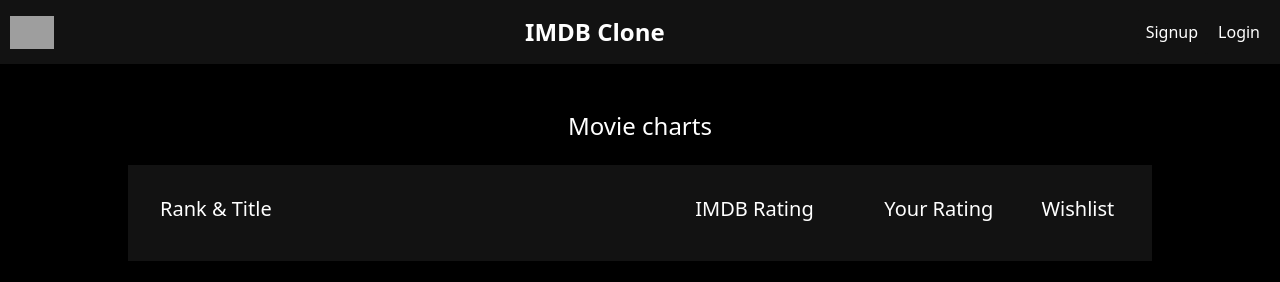
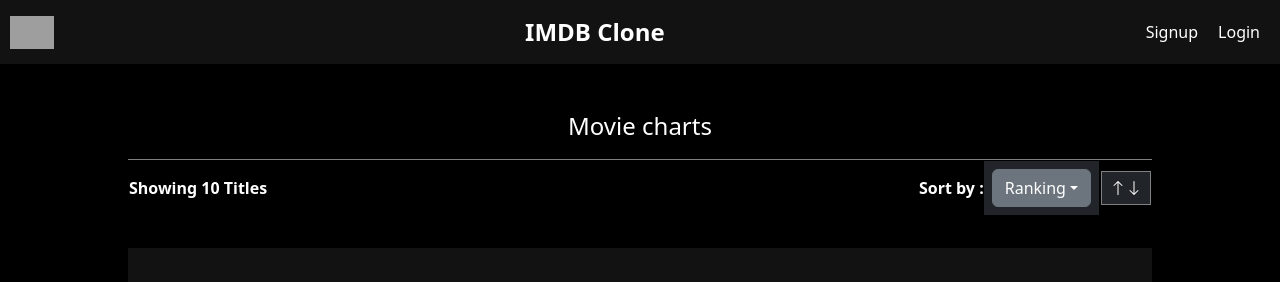
Before and after one commit to RahulHatwal/imdb-clone, a React (Create React App) app: page / in a window 1280 px wide. Shown: the top 282 px of the page. Built offline with nearby package versions, Linux system fonts and the light colour scheme; grey boxes are pictures that could not be loaded.

Commit message:
Added changes

```diff
--- a/src/bootstrapData/index.js
+++ b/src/bootstrapData/index.js
@@ -64,7 +64,7 @@
     year: 1994,
     rating: 9.2,
     numberOfRatings: 8319470138,
-    yourRating: 4,
+    yourRating: null,
     posterUrl:
       "https://m.media-amazon.com/images/M/MV5BMDFkYTc0MGEtZmNhMC00ZDIzLWFmNTEtODM1ZmRlYWMwMWFmXkEyXkFqcGdeQXVyMTMxODk2OTU@._V1_UY67_CR0,0,45,67_AL_.jpg",
   },
--- /dev/null
+++ b/src/components/MovieCharts/DropdownButton.js
@@ -0,0 +1,23 @@
+import Dropdown from "react-bootstrap/Dropdown";
+
+function DropdownButton() {
+  return (
+    <Dropdown>
+      <Dropdown.Toggle variant="secondary" id="dropdown-basic">
+        Ranking
+      </Dropdown.Toggle>
+
+      <Dropdown.Menu variant="dark">
+        <Dropdown.Item href="#/action-1" active>
+          Ranking
+        </Dropdown.Item>
+        <Dropdown.Item href="#/action-2">IMDB Rating</Dropdown.Item>
+        <Dropdown.Item href="#/action-3">Release Date</Dropdown.Item>
+        <Dropdown.Item href="#/action-3">Number of Ratings</Dropdown.Item>
+        <Dropdown.Item href="#/action-3">Your Rating</Dropdown.Item>
+      </Dropdown.Menu>
+    </Dropdown>
+  );
+}
+
+export default DropdownButton;
--- a/src/components/MovieCharts/MovieCharts.js
+++ b/src/components/MovieCharts/MovieCharts.js
@@ -3,9 +3,11 @@
 import bootstrap from "../../bootstrapData";
 import { BsFillStarFill, BsFillBookmarkPlusFill, BsStar } from "react-icons/bs";
 import RatingModal from "./RatingModal";
+
 import { Rating } from "react-simple-star-rating";
 import Modal from "react-bootstrap/Modal";
 import Button from "react-bootstrap/Button";
+import MovieFilter from "./MovieFilter";
 
 export default function MovieCharts() {
   console.log(bootstrap.movies.list);
@@ -16,7 +18,7 @@
         <div className="movie-charts-title">
           <h4>Movie charts</h4>
         </div>
-
+        <MovieFilter movieList={bootstrap.movies.list} />
         <div className="movie-charts-titleContainer">
           <div className="movie-charts-movieTitle">
             <h5>Rank & Title</h5>
--- /dev/null
+++ b/src/components/MovieCharts/MovieFilter.css
@@ -0,0 +1,16 @@
+.filter-row {
+  border-top: 1px solid grey;
+  margin-top: 10px;
+}
+
+.filterCol {
+  display: flex;
+  align-items: center;
+  justify-content: end;
+}
+.sortIconCol {
+  border: 1px solid grey;
+  display: flex;
+  align-items: center;
+  justify-content: center;
+}
--- /dev/null
+++ b/src/components/MovieCharts/MovieFilter.js
@@ -0,0 +1,28 @@
+import React from "react";
+import Table from "react-bootstrap/Table";
+import DropdownButton from "./DropdownButton";
+import "./MovieFilter.css";
+import { BsArrowUp, BsArrowDown } from "react-icons/bs";
+
+export default function MovieFilter(props) {
+  const { movieList } = props;
+
+  return (
+    <div className="filter-row">
+      <Table dark hover striped variant="dark">
+        <tr>
+          <th>Showing {movieList.length} Titles</th>
+          <th className="filterCol">
+            Sort by : <DropdownButton />
+          </th>
+          <th width="40">
+            <div className="sortIconCol">
+              <BsArrowUp />
+              <BsArrowDown />
+            </div>
+          </th>
+        </tr>
+      </Table>
+    </div>
+  );
+}
```
